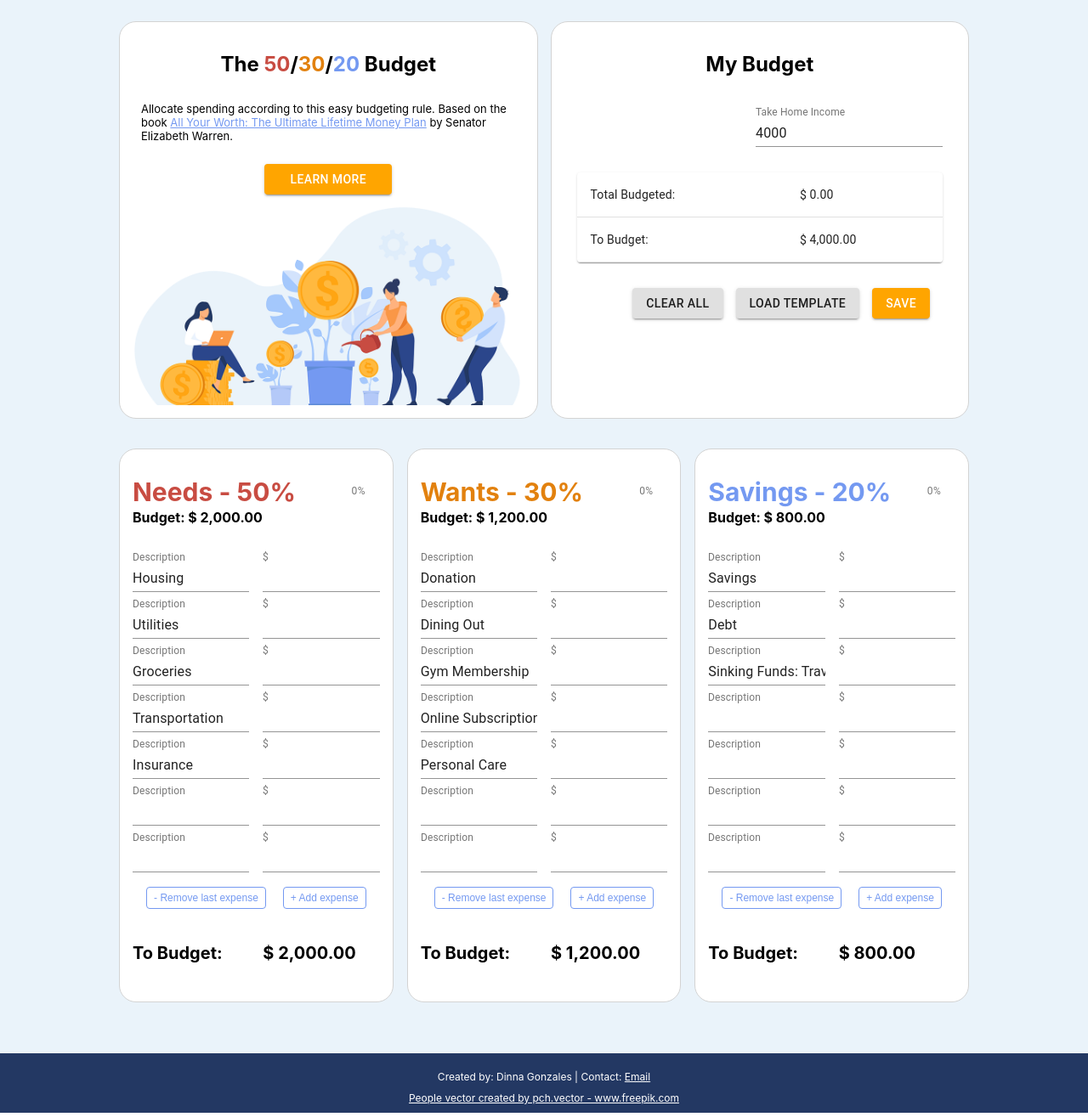
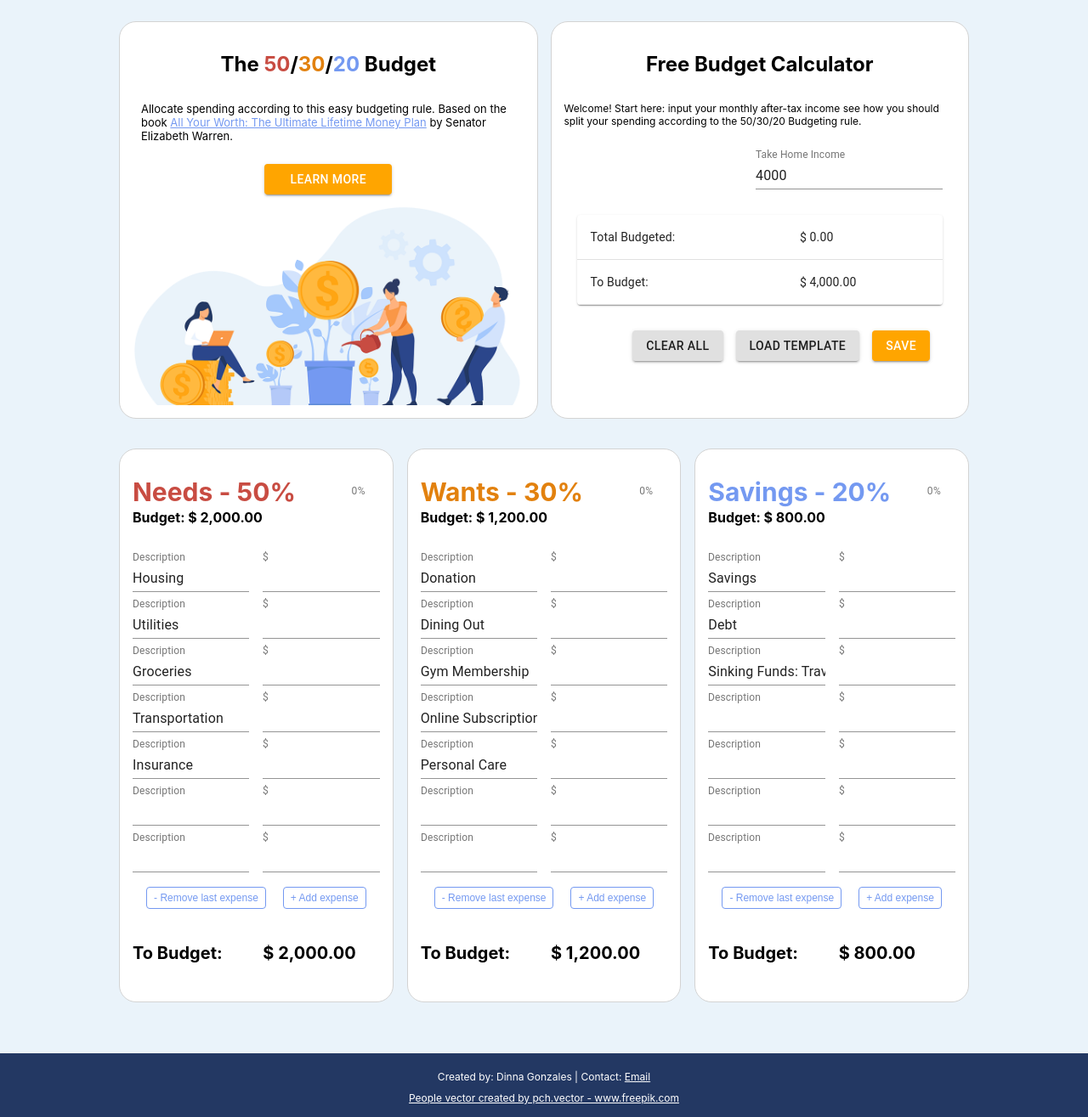
Before and after one commit to dinnagonzales/portfolio2021, a React (Create React App) app: page / in a window 1280 px wide. Shown: the whole page at 85% size. Built offline with nearby package versions, Linux system fonts and the light colour scheme.

Commit message:
2-1: Add copy + add disabled button style

```diff
--- a/src/components/BudgetApp/category.jsx
+++ b/src/components/BudgetApp/category.jsx
@@ -124,6 +124,10 @@ const CategoryContainer = styled(Section).attrs({
         border-radius: 4px;
         background: transparent;
         color: ${theme.link};
+        &:disabled{
+            color: ${colors.linkWater};
+            border: 1px solid ${colors.linkWater};
+        }
     }
 `;
 
--- a/src/components/BudgetApp/faq.jsx
+++ b/src/components/BudgetApp/faq.jsx
@@ -24,6 +24,9 @@ export default function FAQ(props) {
             </span>
         	<Modal label={ 'Sample Budget' } buttonCopy={ 'Learn More' }>
                 <ModalBody>
+                    <p>Q: What is the 50/30/20 Budget?</p>
+                    <p>A: The 50/30/20 rule of thumb is a set of easy guidelines for how to plan your budget. Using them, you allocate your after-tax income to the following categories: Needs, Wants, and Savings.</p>
+                    <p>Q: What expenses fall on each category?</p>
                     { props.list.map((l, i) => {
                         const{ key, header, body } = l;
                         return(
@@ -42,6 +45,7 @@ export default function FAQ(props) {
                             </Accordion>
                         );
                     }) }
+                    <p>Here is a sample breakdown for someone who takes home $4,000 after taxes each month:</p>
                     <img src={ sample } alt='' />
                 </ModalBody>
 			</Modal>
--- a/src/components/BudgetApp/footer.jsx
+++ b/src/components/BudgetApp/footer.jsx
@@ -10,7 +10,7 @@ export default function Footer() {
                     Email
                 </a>
             </p>
-            <a rel="noreferrer" href="https://www.freepik.com/vectors/people">People vector created by pch.vector - www.freepik.com</a>
+            <a className="links" target="_blank" rel="noreferrer" href="https://www.freepik.com/vectors/people">People vector created by pch.vector - www.freepik.com</a>
 		</FooterContainer>
 	);
 }
@@ -21,7 +21,7 @@ const FooterContainer = styled.footer.attrs({
     background-color: ${ theme.darkBackground };
     font-size: 12px;
     text-align: center;
-    padding: 10px 0;
+    padding: 10px 0 15px;
     width: 100%;
     margin-top: 15px;
 
@@ -31,4 +31,7 @@ const FooterContainer = styled.footer.attrs({
     * {
         color: white;
     }
+    .links{
+        display: block;
+    }
 `;
--- a/src/components/BudgetApp/income.jsx
+++ b/src/components/BudgetApp/income.jsx
@@ -67,7 +67,12 @@ export default function Income() {
 		<>
 			<FAQ list={ state.faq } />
 			<IncomeContainer>
-				<h2>My Budget</h2>
+				<h2>Free Budget Calculator</h2>
+				<span className={ 'intro' }>
+					Welcome!
+					Start here: input your monthly after-tax income see how you should
+					split your spending according to the 50/30/20 Budgeting rule.
+				</span>
 				<div className={ 'NumbersContainer' }>
 					<TextField InputLabelProps={{
 							shrink: true,
@@ -117,7 +122,13 @@ const IncomeContainer = styled(Section).attrs({
 })`
 	min-height: 300px;
 	text-align: right;
-
+	.intro{
+		text-align: left;
+		width: 100%;
+		display: block;
+		padding: 10px 0;
+		font-size: 12px;
+	}
 	h2{
 		text-align: center;
 	}
```
